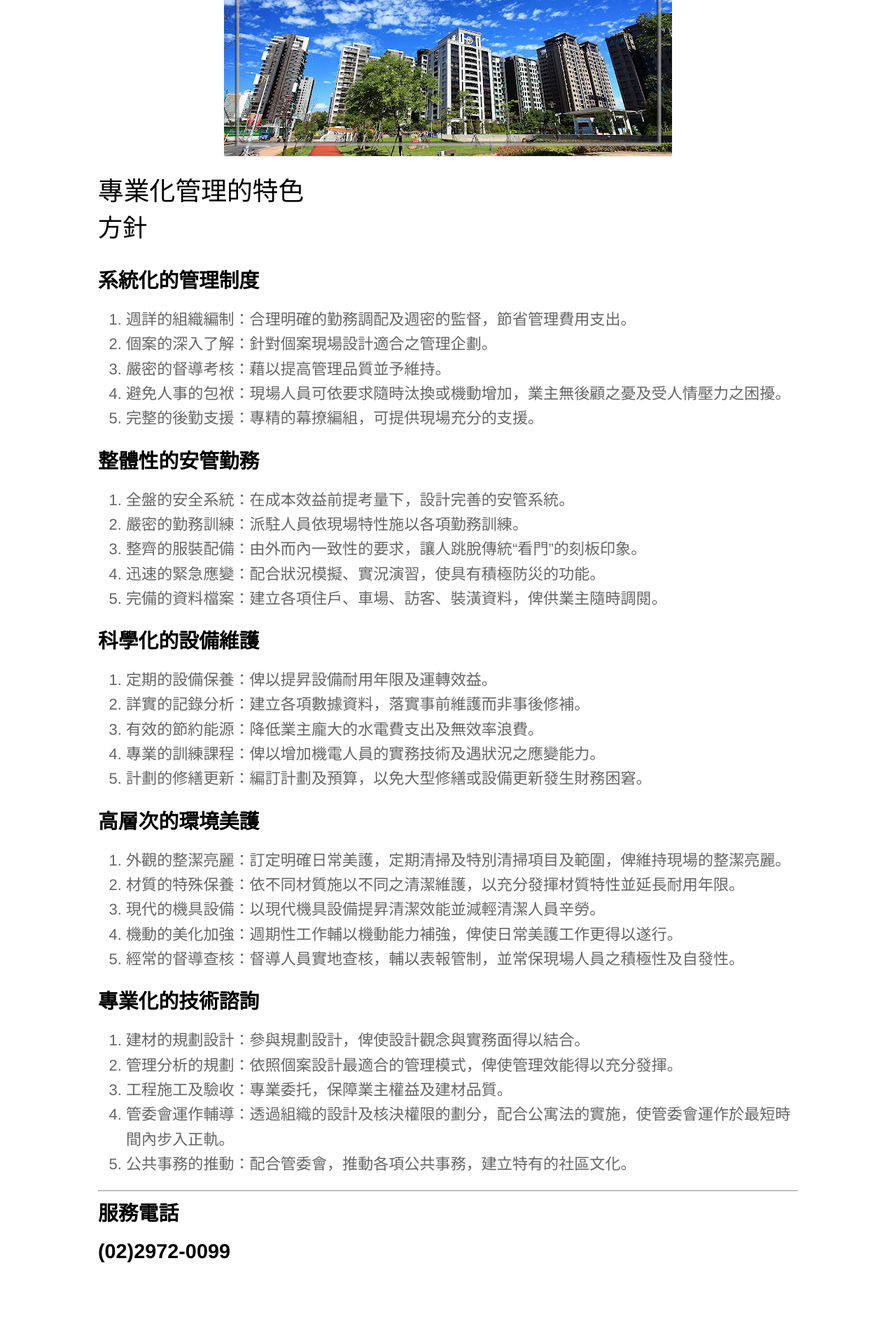
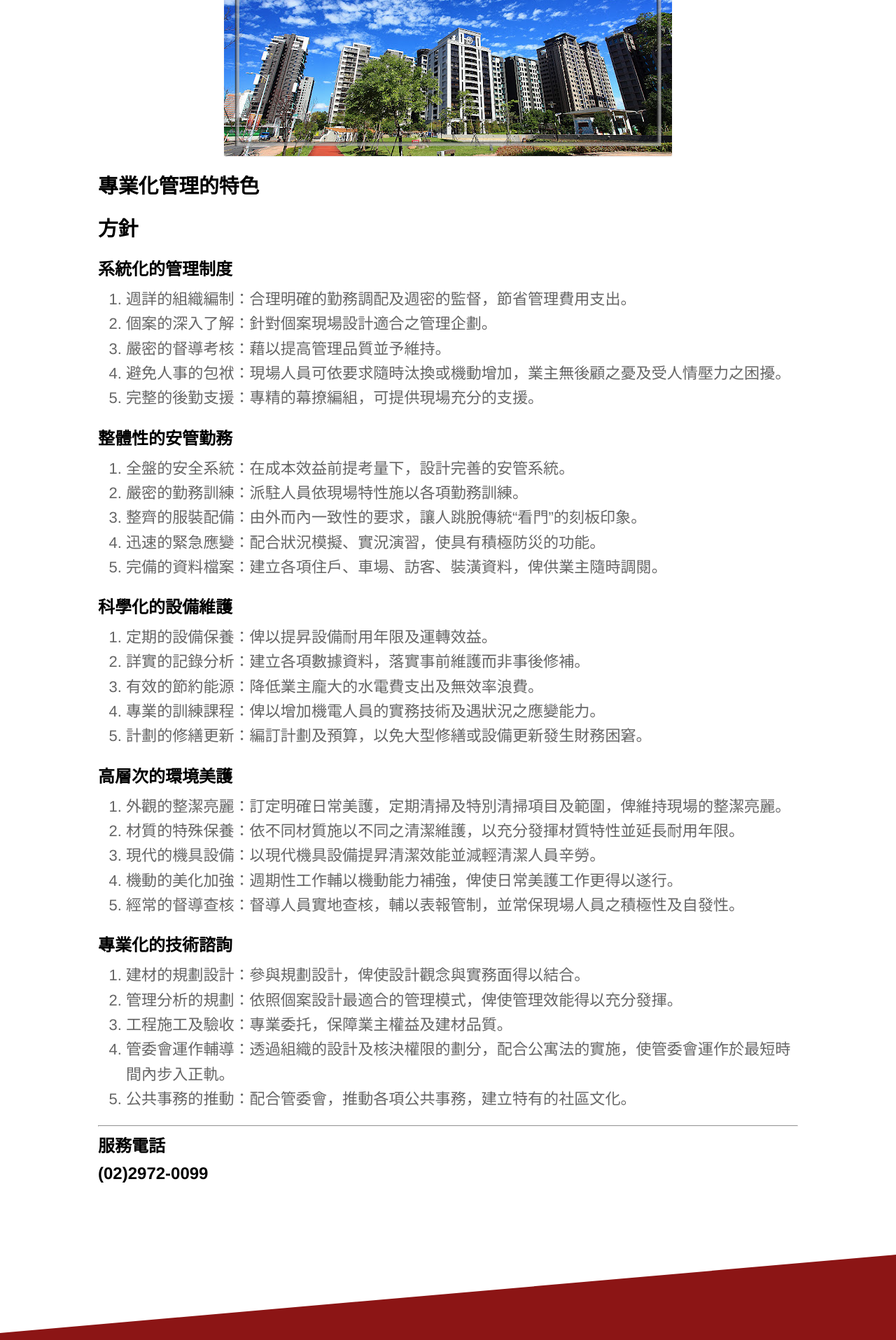
Before and after one commit to eastsun0099/eastsun0099.github.io, a Jekyll site: the page built from _items/strengths.md, in a window 1280 px wide. Shown: the part 616-2531 px from the top of the page at 70% size. Built offline with Jekyll 4.4.1, drawn with Linux system fonts in a browser that asks for light colours.

Commit message:
Minor changes.

```diff
--- a/_items/strengths.md
+++ b/_items/strengths.md
@@ -3,39 +3,39 @@
 heading: 管理特色
 image_path: /images/items/管理特色.jpg
 ---
-# 專業化管理的特色
+### 專業化管理的特色
 
-## 方針
+### 方針
 
-### 系統化的管理制度
+#### 系統化的管理制度
 1. 週詳的組織編制：合理明確的勤務調配及週密的監督，節省管理費用支出。
 2. 個案的深入了解：針對個案現場設計適合之管理企劃。
 3. 嚴密的督導考核：藉以提高管理品質並予維持。
 4. 避免人事的包袱：現場人員可依要求隨時汰換或機動增加，業主無後顧之憂及受人情壓力之困擾。
 5. 完整的後勤支援：專精的幕撩編組，可提供現場充分的支援。
 
-### 整體性的安管勤務
+#### 整體性的安管勤務
 1. 全盤的安全系統：在成本效益前提考量下，設計完善的安管系統。
 2. 嚴密的勤務訓練：派駐人員依現場特性施以各項勤務訓練。
 3. 整齊的服裝配備：由外而內一致性的要求，讓人跳脫傳統“看門”的刻板印象。
 4. 迅速的緊急應變：配合狀況模擬、實況演習，使具有積極防災的功能。
 5. 完備的資料檔案：建立各項住戶、車場、訪客、裝潢資料，俾供業主隨時調閱。
 
-### 科學化的設備維護
+#### 科學化的設備維護
 1. 定期的設備保養：俾以提昇設備耐用年限及運轉效益。
 2. 詳實的記錄分析：建立各項數據資料，落實事前維護而非事後修補。
 3. 有效的節約能源：降低業主龐大的水電費支出及無效率浪費。
 4. 專業的訓練課程：俾以增加機電人員的實務技術及遇狀況之應變能力。
 5. 計劃的修繕更新：編訂計劃及預算，以免大型修繕或設備更新發生財務困窘。
 
-### 高層次的環境美護
+#### 高層次的環境美護
 1. 外觀的整潔亮麗：訂定明確日常美護，定期清掃及特別清掃項目及範圍，俾維持現場的整潔亮麗。
 2. 材質的特殊保養：依不同材質施以不同之清潔維護，以充分發揮材質特性並延長耐用年限。
 3. 現代的機具設備：以現代機具設備提昇清潔效能並減輕清潔人員辛勞。
 4. 機動的美化加強：週期性工作輔以機動能力補強，俾使日常美護工作更得以遂行。
 5. 經常的督導查核：督導人員實地查核，輔以表報管制，並常保現場人員之積極性及自發性。
 
-### 專業化的技術諮詢
+#### 專業化的技術諮詢
 1. 建材的規劃設計：參與規劃設計，俾使設計觀念與實務面得以結合。
 2. 管理分析的規劃：依照個案設計最適合的管理模式，俾使管理效能得以充分發揮。
 3. 工程施工及驗收：專業委托，保障業主權益及建材品質。
@@ -44,5 +44,5 @@
 
 ---
 
-### 服務電話
-### (02)2972-0099
+#### 服務電話
+#### (02)2972-0099
--- a/_layouts/default.html
+++ b/_layouts/default.html
@@ -65,18 +65,18 @@
 
 				<ul class="footer-links" style="color:beige;">
 					<li>
-						<h2 style="color:white;">{{ site.data.company.title }}</h2>
+						<h4 style="color:white;">{{ site.data.company.title }}</h4>
 					</li>
 					<li>{{ site.data.company.description }}</li>
-					<li>連絡電話：(02) 2972-0099</li>
-					<li>email：eastsun0099@gmail.com</li>
-					<li>地址：241新北市三重區重新路三段130號</li>
+					<li style="font-size:18px">連絡電話：(02) 2972-0099</li>
+					<li style="font-size:18px">email：eastsun0099@gmail.com</li>
+					<li style="font-size:18px">地址：241新北市三重區重新路三段130號</li>
 				</ul>
 			</div>
 		</div>
 
 		<div class="legal-line">
-			<p class="container" style="color:rgb(199, 197, 197);">
+			<p class="container" style="color:rgb(199, 197, 197); font-size:16px;">
 				&copy; {{ site.time | date: '%Y' }} {{ site.data.company.title }}
 			</p>
 		</div>
--- a/about.html
+++ b/about.html
@@ -8,7 +8,7 @@
 	<div class="container">
 		<p><img src="/images/items/公司簡介.jpg" class="screenshot"></p>
 		<div>
-			<h2 id="玉山公寓大廈管理維護股公司成立於民國85年">【玉山公寓大廈管理維護(股)公司】成立於民國85年</h2>
+			<h3 id="玉山公寓大廈管理維護股公司成立於民國85年">【玉山公寓大廈管理維護(股)公司】成立於民國85年</h3>
 
 			<p>專為社區住宅大廈、辦公大樓等，提供行政事務、會計及環境美護、等等之綜合管理服務工作。以大樓管理二十多年的實務經歷，能確實掌握社區大樓管理各細項之需求。</p>
 
```
Also changed, not shown: _items/company.md (+1 -1 lines), _items/safe-management.md (+3 -3 lines), index.html (+8 -3 lines).
